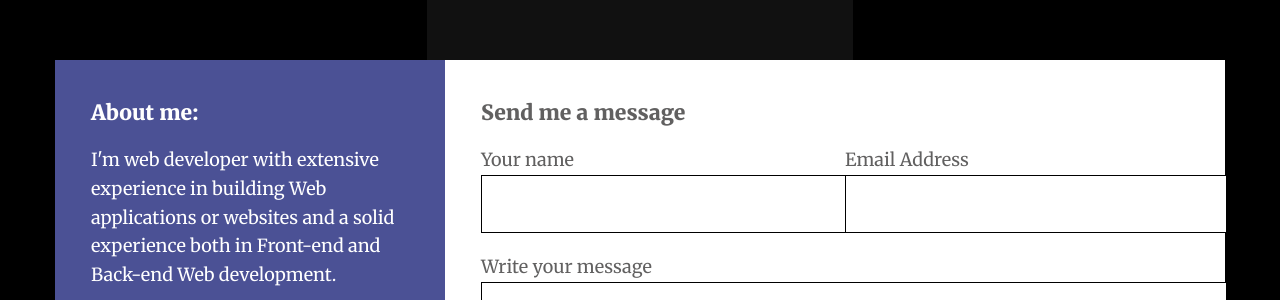
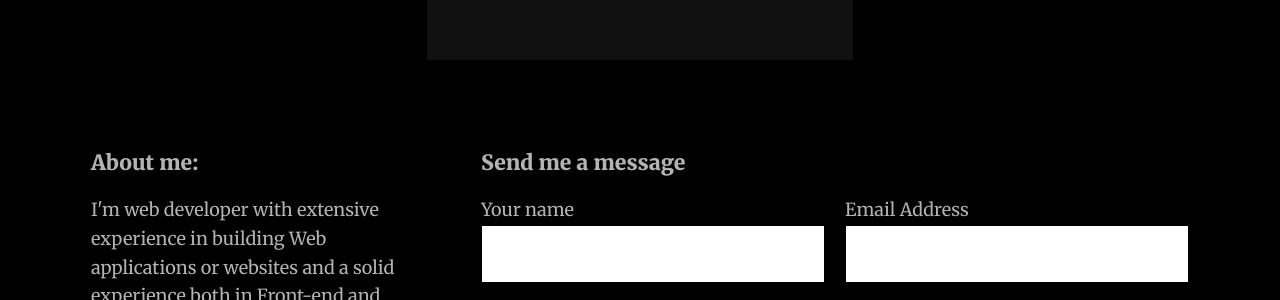
Before and after one commit to ezebecke/ezebecke.github.io, a website: page index.html in a window 1280 px wide. Shown: the part 2186-2486 px from the top of the page. Drawn offline with nearby package versions, Linux system fonts and the light colour scheme; a web font is replaced by a local one.

Commit message:
contact form edited

```diff
--- a/index.html
+++ b/index.html
@@ -229,7 +229,7 @@
 
 
 
-  <div class="contain">
+  <div class="contactme">
 
       <div class="wrapper">
         <div class="contacts">
@@ -258,7 +258,7 @@
 
         <div class="form">
           <h3>Send me a message</h3>
-          <form action="">
+          <form action="" class=contactform>
             <p>
               <label for="">Your name</label>
               <input type="text">
--- a/scss/partials/_contact.scss
+++ b/scss/partials/_contact.scss
@@ -1,15 +1,13 @@
 
-
-
-
-.contain {
+.contactme {
   max-width: 1170px;
   margin-left: auto;
   margin-right: auto;
+  margin-top: 50px;
   padding: 1em;
 }
 @media (min-width: 600px) {
-  .contain {
+  .contactme {
     padding: 0;
   }
 }
@@ -25,7 +23,7 @@ h3 {
 
 input:focus,
 textarea:focus {
-  outline: 3px solid gold;
+  outline: 3px solid #945600;
 }
 
 input,
@@ -57,12 +55,13 @@ ul {
 }
 
 .contacts {
-  background: #4b5195;
-  color: #fff;
+  background: black;
+  color: #ffffffb3;
 }
 
 .form {
-  background: #fff;
+  background: black;
+  color: #ffffffb3;
 }
 
 form {
@@ -93,6 +92,12 @@ button {
   border: 0;
 }
 button:hover, button:focus {
-  background: gold;
+  background: #945600;
   outline: 0;
+  cursor: pointer;
 }
+
+.contactform input, .contactform textarea {
+  -webkit-box-sizing: border-box;
+  box-sizing: border-box;
+}
```
Also changed, not shown: css/main.css.
